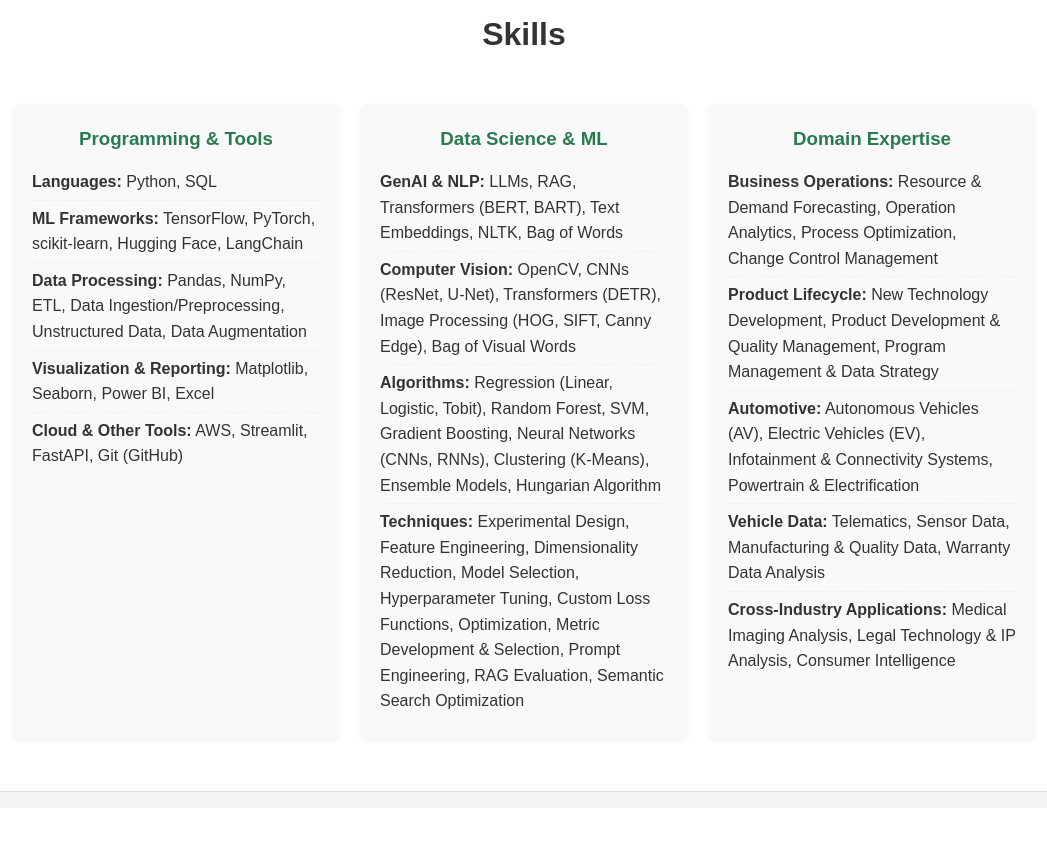
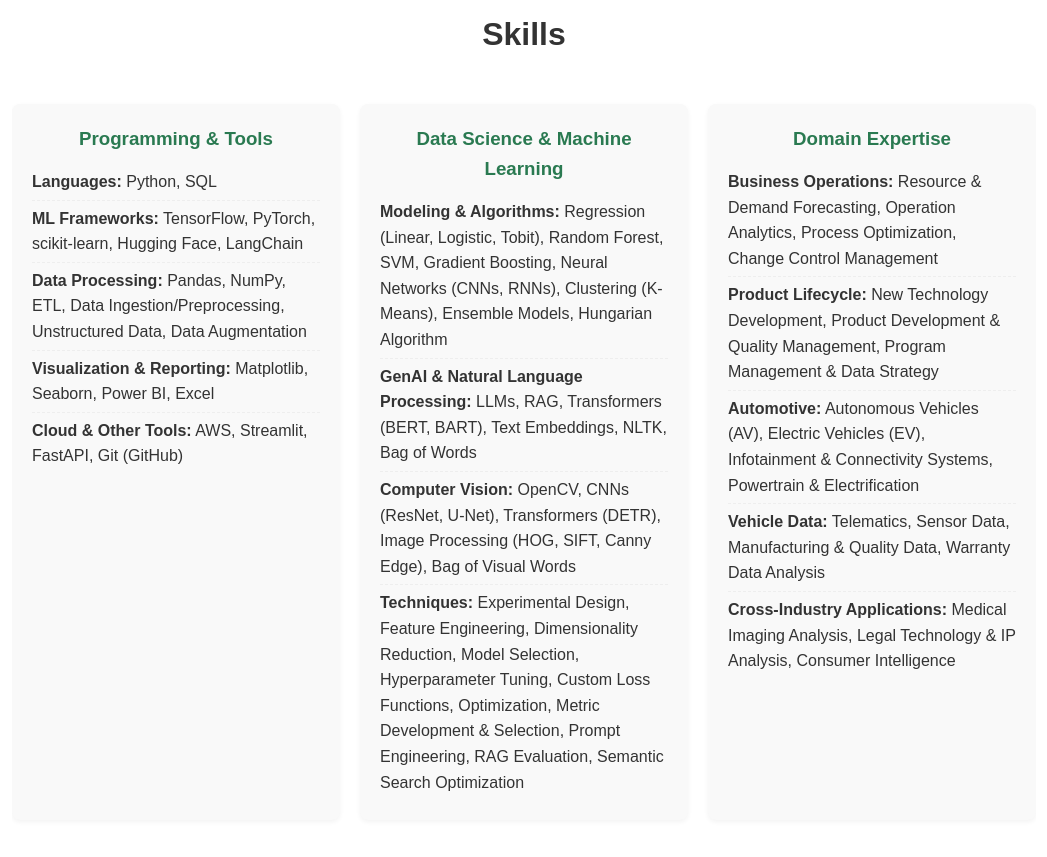
Before and after one commit to kchowp/kchowp.github.io, a plain HTML site: page index.html in a window 1280 px wide. Shown: the part 1480-2337 px from the top of the page, without its empty margins (116-1163 px from the left). Drawn offline with Linux system fonts and the light colour scheme.

Commit message:
reorder heading, improve skills sub section and sub subsection titles

```diff
--- a/index.html
+++ b/index.html
@@ -16,8 +16,8 @@
                     <li><a href="#about">About</a></li>
                     <li><a href="#skills">Skills</a></li>
                     <li><a href="#projects">Projects</a></li>
+                    <li><a href="/resume/Kevin_Chow_Resume.pdf" target="_blank">Resume</a></li>
                     <li><a href="#contact">Contact</a></li>
-                    <li><a href="/resume/Kevin_Chow_Resume.pdf" target="_blank">Resume</a></li>
                 </ul>
             </nav>
         </div>
@@ -66,11 +66,11 @@
                         </div>
 
                 <div class="skill-category">
-                    <h3>Data Science & ML</h3>
+                    <h3>Data Science & Machine Learning</h3>
                     <ul>
-                        <li><strong>GenAI & NLP:</strong> LLMs, RAG, Transformers (BERT, BART), Text Embeddings, NLTK, Bag of Words</li>
+                        <li><strong>Modeling & Algorithms:</strong> Regression (Linear, Logistic, Tobit), Random Forest, SVM, Gradient Boosting, Neural Networks (CNNs, RNNs), Clustering (K-Means), Ensemble Models, Hungarian Algorithm</li>
+                        <li><strong>GenAI & Natural Language Processing:</strong> LLMs, RAG, Transformers (BERT, BART), Text Embeddings, NLTK, Bag of Words</li>
                         <li><strong>Computer Vision:</strong> OpenCV, CNNs (ResNet, U-Net), Transformers (DETR), Image Processing (HOG, SIFT, Canny Edge), Bag of Visual Words</li>
-                        <li><strong>Algorithms:</strong> Regression (Linear, Logistic, Tobit), Random Forest, SVM, Gradient Boosting, Neural Networks (CNNs, RNNs), Clustering (K-Means), Ensemble Models, Hungarian Algorithm</li>
                         <li><strong>Techniques:</strong> Experimental Design, Feature Engineering, Dimensionality Reduction, Model Selection, Hyperparameter Tuning, Custom Loss Functions, Optimization, Metric Development & Selection, Prompt Engineering, RAG Evaluation, Semantic Search Optimization</li>
                     </ul>
                 </div>
```
